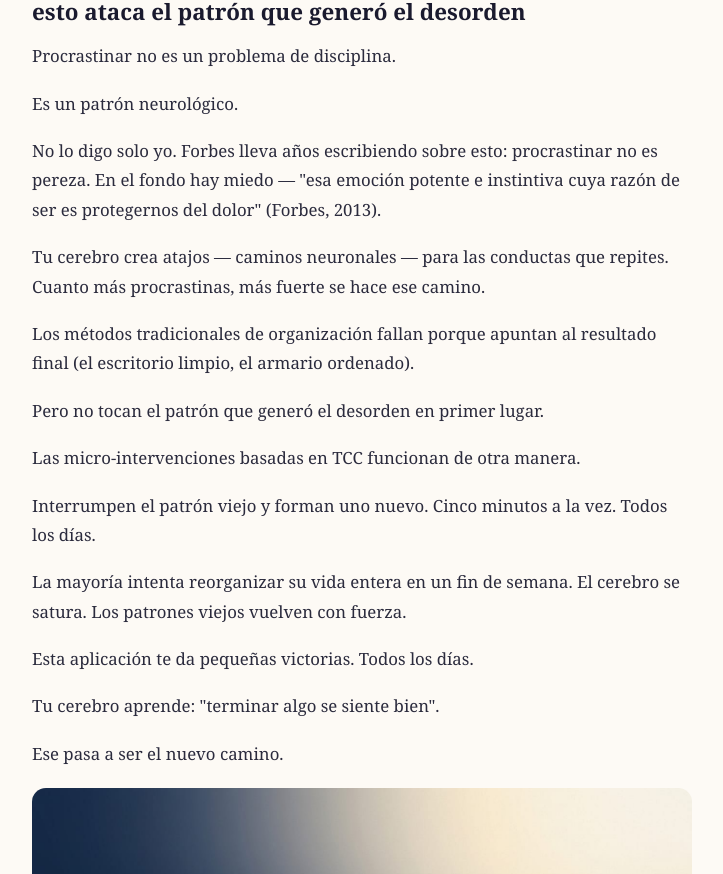
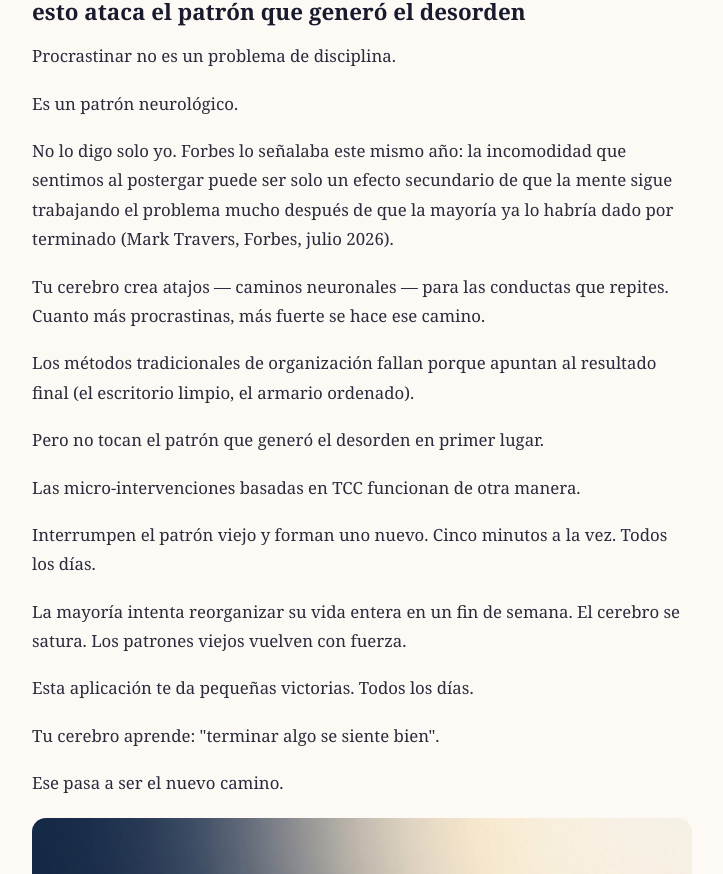
Before and after one commit to luzbersua-web/wakon-landing, a React (Vite) app: page / in a window 1280 px wide. Shown: the part 7446-8320 px from the top of the page, without its empty margins (278-1001 px from the left). Built offline with nearby package versions, Linux system fonts and the light colour scheme.

Commit message:
Actualizar cita de Forbes en el artículo con fuente de 2026
Reemplaza la referencia de 2013 sobre miedo y procrastinación por el
artículo de Mark Travers (Forbes, julio 2026) sobre por qué la mente
sigue "trabajando" un problema después de postergarlo.

```diff
--- a/src/articleContent.en.js
+++ b/src/articleContent.en.js
@@ -52,7 +52,7 @@ const content = {
   week4Image: "/shared/images/article/week4.jpg",
 
   howItWorksTitle: "Traditional Methods Aim At The Clean Desk — This Targets The Pattern That Created The Mess",
-  howItWorksText: "Procrastination isn't a discipline problem.\n\nIt's a neurological pattern.\n\nDon't just take my word for it. Forbes has been writing about this for years: procrastination isn't laziness. At its core is fear — \"that potent and instinctive emotion whose reason for being is to protect us from pain\" (Forbes, 2013).\n\nYour brain builds shortcuts — neural pathways — for behaviors you repeat. The more you procrastinate, the stronger that pathway gets.\n\nTraditional organization methods fail because they target the end result (the clean desk, the tidy closet).\n\nBut they never touch the pattern that created the mess in the first place.\n\nCBT-based micro-interventions work differently.\n\nThey interrupt the old pattern and build a new one. Five minutes at a time. Every day.\n\nMost people try to reorganize their entire life in one weekend. Their brain overloads. The old patterns come roaring back.\n\nThis app gives you small wins. Every day.\n\nYour brain learns: \"finishing something feels good.\"\n\nThat becomes the new pathway.",
+  howItWorksText: "Procrastination isn't a discipline problem.\n\nIt's a neurological pattern.\n\nDon't just take my word for it. Forbes made the same point this year: the discomfort we feel when we put something off can just be a side effect of the mind still \"working the problem long after most people would have called it done\" (Mark Travers, Forbes, July 2026).\n\nYour brain builds shortcuts — neural pathways — for behaviors you repeat. The more you procrastinate, the stronger that pathway gets.\n\nTraditional organization methods fail because they target the end result (the clean desk, the tidy closet).\n\nBut they never touch the pattern that created the mess in the first place.\n\nCBT-based micro-interventions work differently.\n\nThey interrupt the old pattern and build a new one. Five minutes at a time. Every day.\n\nMost people try to reorganize their entire life in one weekend. Their brain overloads. The old patterns come roaring back.\n\nThis app gives you small wins. Every day.\n\nYour brain learns: \"finishing something feels good.\"\n\nThat becomes the new pathway.",
   howItWorksImageLabel: "A new neural pathway forming",
   howItWorksImage: "/shared/images/article/howitworks.jpg",
   resultsRecapText: "Many people who start the program cut their procrastination noticeably within the first month.\n\nThat number surprised me the first time I heard it.\n\nNow I'm living proof it's real.",
--- a/src/articleContent.es.js
+++ b/src/articleContent.es.js
@@ -52,7 +52,7 @@ const content = {
   week4Image: "/shared/images/article/week4.jpg",
 
   howItWorksTitle: "Los métodos tradicionales apuntan al escritorio limpio — esto ataca el patrón que generó el desorden",
-  howItWorksText: "Procrastinar no es un problema de disciplina.\n\nEs un patrón neurológico.\n\nNo lo digo solo yo. Forbes lleva años escribiendo sobre esto: procrastinar no es pereza. En el fondo hay miedo — \"esa emoción potente e instintiva cuya razón de ser es protegernos del dolor\" (Forbes, 2013).\n\nTu cerebro crea atajos — caminos neuronales — para las conductas que repites. Cuanto más procrastinas, más fuerte se hace ese camino.\n\nLos métodos tradicionales de organización fallan porque apuntan al resultado final (el escritorio limpio, el armario ordenado).\n\nPero no tocan el patrón que generó el desorden en primer lugar.\n\nLas micro-intervenciones basadas en TCC funcionan de otra manera.\n\nInterrumpen el patrón viejo y forman uno nuevo. Cinco minutos a la vez. Todos los días.\n\nLa mayoría intenta reorganizar su vida entera en un fin de semana. El cerebro se satura. Los patrones viejos vuelven con fuerza.\n\nEsta aplicación te da pequeñas victorias. Todos los días.\n\nTu cerebro aprende: \"terminar algo se siente bien\".\n\nEse pasa a ser el nuevo camino.",
+  howItWorksText: "Procrastinar no es un problema de disciplina.\n\nEs un patrón neurológico.\n\nNo lo digo solo yo. Forbes lo señalaba este mismo año: la incomodidad que sentimos al postergar puede ser solo un efecto secundario de que la mente sigue trabajando el problema mucho después de que la mayoría ya lo habría dado por terminado (Mark Travers, Forbes, julio 2026).\n\nTu cerebro crea atajos — caminos neuronales — para las conductas que repites. Cuanto más procrastinas, más fuerte se hace ese camino.\n\nLos métodos tradicionales de organización fallan porque apuntan al resultado final (el escritorio limpio, el armario ordenado).\n\nPero no tocan el patrón que generó el desorden en primer lugar.\n\nLas micro-intervenciones basadas en TCC funcionan de otra manera.\n\nInterrumpen el patrón viejo y forman uno nuevo. Cinco minutos a la vez. Todos los días.\n\nLa mayoría intenta reorganizar su vida entera en un fin de semana. El cerebro se satura. Los patrones viejos vuelven con fuerza.\n\nEsta aplicación te da pequeñas victorias. Todos los días.\n\nTu cerebro aprende: \"terminar algo se siente bien\".\n\nEse pasa a ser el nuevo camino.",
   howItWorksImageLabel: "Un camino neuronal nuevo formándose",
   howItWorksImage: "/shared/images/article/howitworks.jpg",
   resultsRecapText: "Muchas personas que empiezan el programa dejan de procrastinar de forma notoria dentro del primer mes.\n\nEsa cifra me sorprendió cuando la escuché por primera vez.\n\nAhora soy prueba de que es real.",
```
